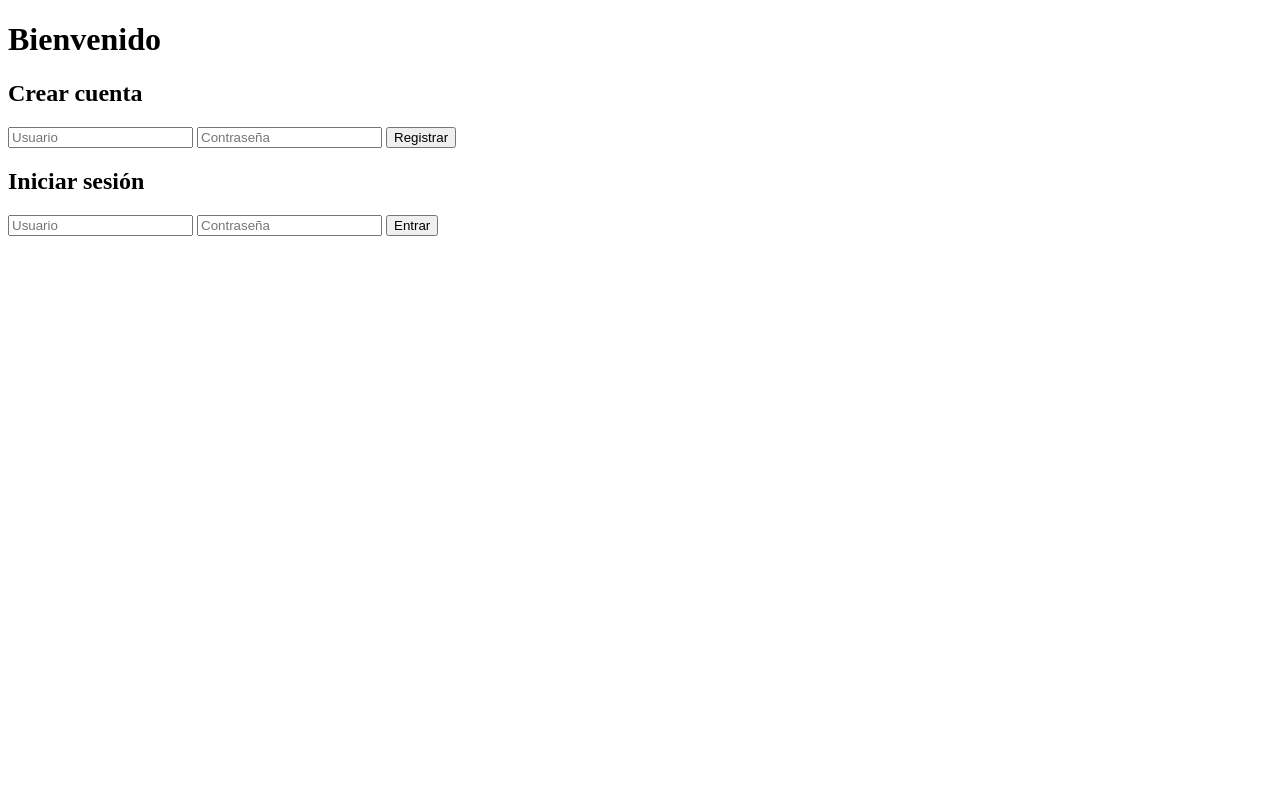
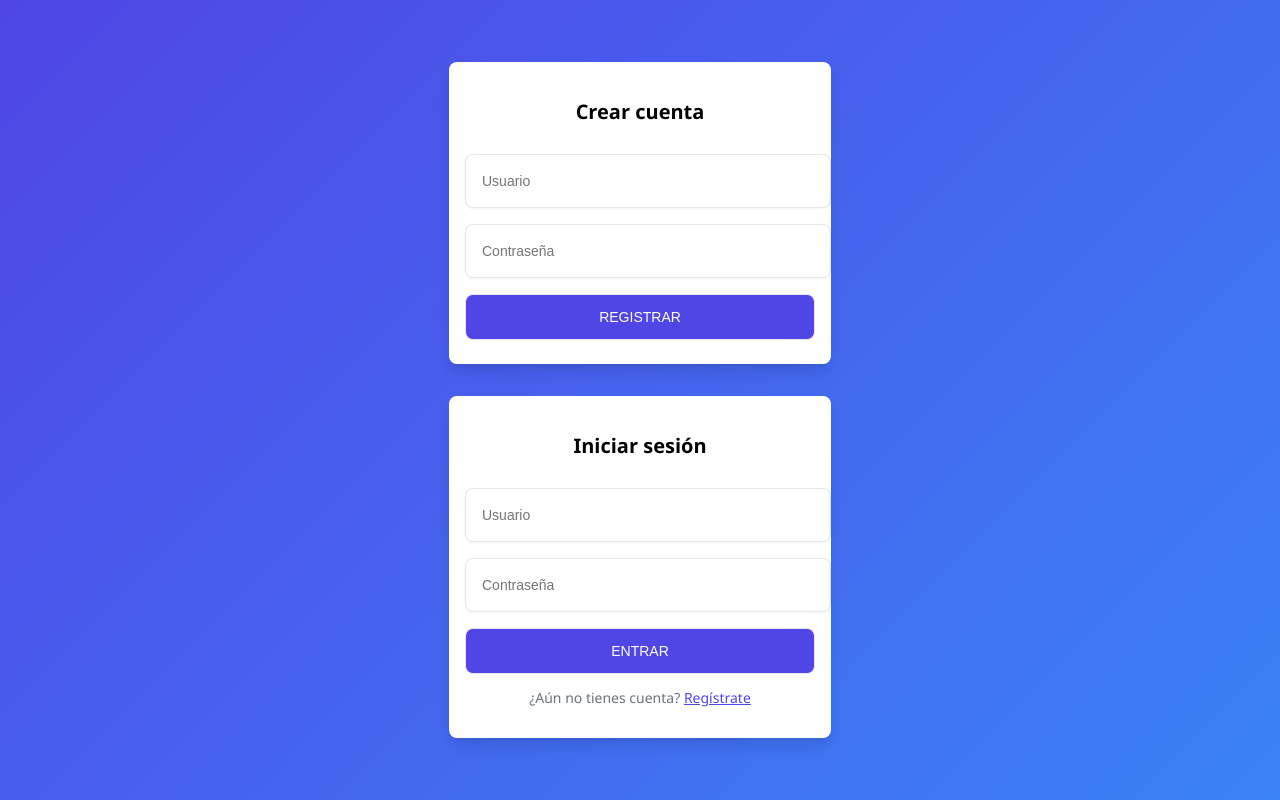
Before and after one commit to maea101210htsrsla3-design/Cetis71_Chisme, a plain HTML site: page index.html in a window 1280 px wide. Drawn offline with Linux system fonts and the light colour scheme.

Commit message:
index.html
Principal Pagina

```diff
--- a/index.html
+++ b/index.html
@@ -4,23 +4,118 @@
   <meta charset="UTF-8" />
   <meta name="viewport" content="width=device-width, initial-scale=1.0" />
   <title>Login / Registro</title>
-  <link rel="stylesheet" href="style.css">
+
+  <style>
+    /* From Uiverse.io by nathann09 */
+    body {
+      display: flex;
+      flex-direction: column;
+      align-items: center;
+      justify-content: center;
+      height: 100vh;
+      background: linear-gradient(135deg, #4f46e5, #3b82f6);
+      font-family: 'Segoe UI', sans-serif;
+      margin: 0;
+    }
+
+    .form {
+      background-color: #fff;
+      display: block;
+      padding: 1rem;
+      max-width: 350px;
+      border-radius: 0.5rem;
+      box-shadow: 0 10px 15px -3px rgba(0, 0, 0, 0.1),
+                  0 4px 6px -2px rgba(0, 0, 0, 0.05);
+      margin: 1rem;
+    }
+
+    .form-title {
+      font-size: 1.25rem;
+      line-height: 1.75rem;
+      font-weight: 600;
+      text-align: center;
+      color: #000;
+    }
+
+    .input-container {
+      position: relative;
+    }
+
+    .input-container input,
+    .form button {
+      outline: none;
+      border: 1px solid #e5e7eb;
+      margin: 8px 0;
+    }
+
+    .input-container input {
+      background-color: #fff;
+      padding: 1rem;
+      padding-right: 3rem;
+      font-size: 0.875rem;
+      line-height: 1.25rem;
+      width: 300px;
+      border-radius: 0.5rem;
+      box-shadow: 0 1px 2px 0 rgba(0, 0, 0, 0.05);
+    }
+
+    .submit {
+      display: block;
+      padding: 0.75rem 1.25rem;
+      background-color: #4F46E5;
+      color: #ffffff;
+      font-size: 0.875rem;
+      line-height: 1.25rem;
+      font-weight: 500;
+      width: 100%;
+      border-radius: 0.5rem;
+      text-transform: uppercase;
+      cursor: pointer;
+      transition: background 0.3s ease;
+    }
+
+    .submit:hover {
+      background-color: #4338ca;
+    }
+
+    .signup-link {
+      color: #6B7280;
+      font-size: 0.875rem;
+      line-height: 1.25rem;
+      text-align: center;
+    }
+
+    .signup-link a {
+      text-decoration: underline;
+      color: #4F46E5;
+    }
+  </style>
 </head>
 <body>
-  <h1>Bienvenido</h1>
 
-  <div class="form-container">
-    <h2>Crear cuenta</h2>
-    <input type="text" id="register-username" placeholder="Usuario">
-    <input type="password" id="register-password" placeholder="Contraseña">
-    <button onclick="register()">Registrar</button>
+  <div class="form">
+    <p class="form-title">Crear cuenta</p>
+    <div class="input-container">
+      <input type="text" id="register-username" placeholder="Usuario">
+    </div>
+    <div class="input-container">
+      <input type="password" id="register-password" placeholder="Contraseña">
+    </div>
+    <button class="submit" onclick="register()">Registrar</button>
   </div>
 
-  <div class="form-container">
-    <h2>Iniciar sesión</h2>
-    <input type="text" id="login-username" placeholder="Usuario">
-    <input type="password" id="login-password" placeholder="Contraseña">
-    <button onclick="login()">Entrar</button>
+  <div class="form">
+    <p class="form-title">Iniciar sesión</p>
+    <div class="input-container">
+      <input type="text" id="login-username" placeholder="Usuario">
+    </div>
+    <div class="input-container">
+      <input type="password" id="login-password" placeholder="Contraseña">
+    </div>
+    <button class="submit" onclick="login()">Entrar</button>
+    <p class="signup-link">
+      ¿Aún no tienes cuenta? <a href="#">Regístrate</a>
+    </p>
   </div>
 
   <script src="app.js"></script>
```
